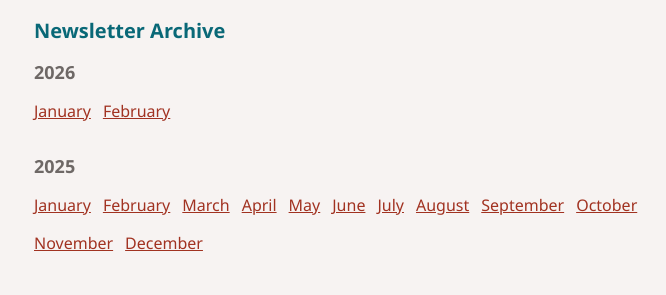
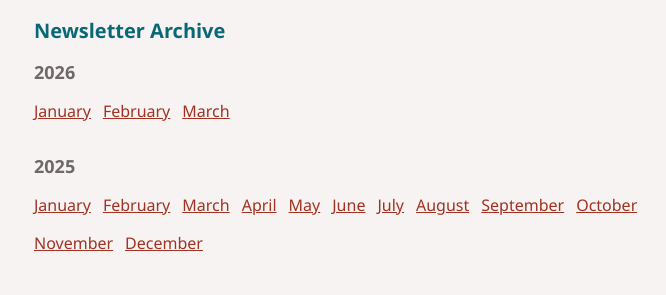
Before and after one commit to icmutualaid/icma-website, a Flask app: page /newsletter/signup in a window 1280 px wide. Shown: the part 374-669 px from the top of the page, without its empty margins (286-952 px from the left). Run offline with Flask 3, Linux system fonts and the light colour scheme; some libraries are stand-ins or nearby versions.

Commit message:
Archive March newsletter

```diff
--- a/blog/templates/newsletter/signup.html
+++ b/blog/templates/newsletter/signup.html
@@ -36,6 +36,9 @@
 
             <a target="_blank"
             href="https://drive.google.com/file/d/1FN7TLoS7HqUqcLd5Mk6PGLpSYbvdTuIm/view">February</a>
+
+            <a target="_blank"
+            href="https://drive.google.com/file/d/1Ofnz5VN8XxpqbdAxezmEj7T7h5xb-3W7/view">March</a>
         </div>
     </div>
     <div class="year">
```
